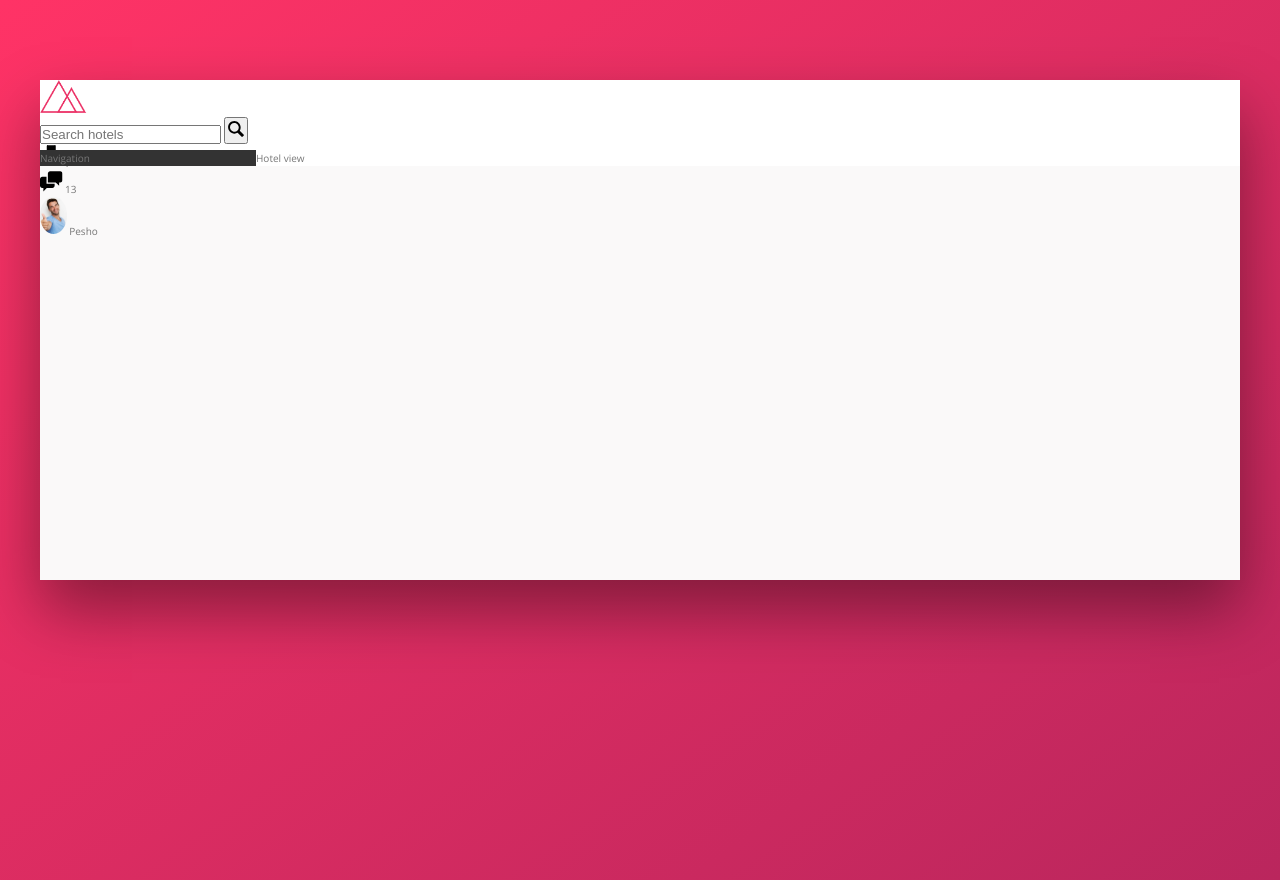
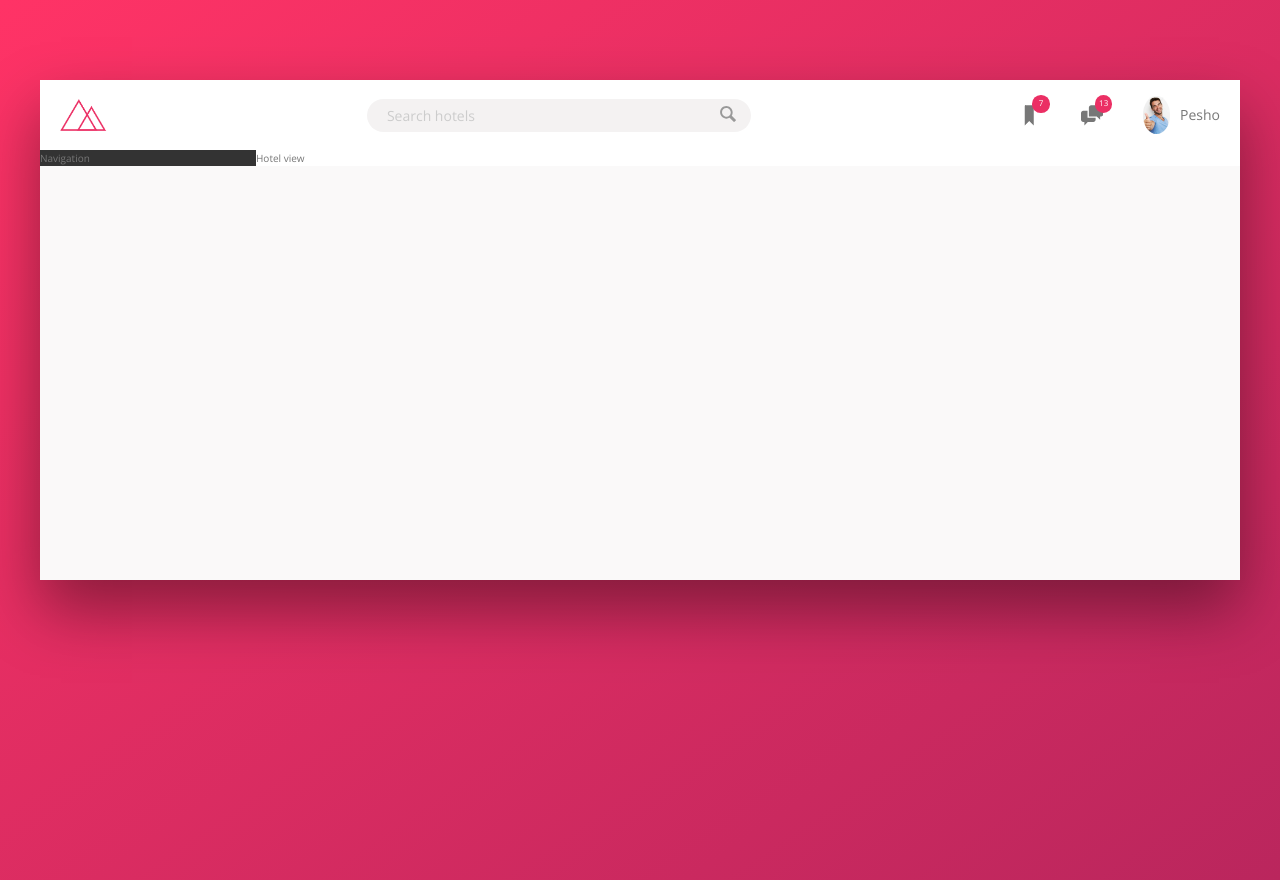
Before and after one commit to ViktorGeorgiev98/TrilloProject, a website: page index.html in a window 1280 px wide. Drawn offline with nearby package versions, Linux system fonts and the light colour scheme.

Commit message:
finished the header

```diff
--- a/index.html
+++ b/index.html
@@ -24,13 +24,13 @@
                 </form>
 
                 <nav class="user-nav">
-                    <div class="user-nav__nav__icon-box">
+                    <div class="user-nav__icon-box">
                         <svg class="user-nav__icon">
                             <use xlink:href="img/sprite.svg#icon-bookmark"></use>
                         </svg>
                         <span class="user-nav__notification">7</span>
                     </div>
-                    <div class="user-nav__nav__icon-box">
+                    <div class="user-nav__icon-box">
                         <svg class="user-nav__icon">
                             <use xlink:href="img/sprite.svg#icon-chat"></use>
                         </svg>
--- a/sass/_components.scss
+++ b/sass/_components.scss
@@ -2,6 +2,7 @@
 //  LOGO
 .logo {
     height: 3.25rem;
+    margin-left: 2rem;
 }
 
 
@@ -9,46 +10,117 @@
 // ////////////////////////////
 //  SEARCH BOX
 .search {
+    flex: 0 0 40%;
+    display: flex;
+    justify-content: center;
+    align-items: center;
+
     &__input {
+        font-family: inherit; // need to do it here because it is not auto taken
+        font-size: inherit;
+        color: inherit;
+        background-color: var(--color-grey-light-2);
+        border: none;
+        padding: 0.7rem 2rem;
+        border-radius: 100px;
+        width: 80%;
+        transition: all 0.4s;
+        margin-right: -3.25rem;
 
+        &:focus {
+            outline: none;
+            width: 100%;
+            background-color: var(--color-grey-light-3);
+        }
+
+        &::-webkit-input-placeholder {
+            font-weight: 100;
+            color: var(--color-grey-light-4);
+
+        }
+    }
+
+    &__input:focus + &__button {
+        background-color: var(--color-grey-light-3);
     }
 
     &__button {
+        border: none;
+        background-color: var(--color-grey-light-2);
+        transition: all 0.2s;
 
+        &:focus {
+            outline: none;
+        }
+
+        &:active {
+            transform: translateY(4px);
+        }
     }
 
     &__icon {
         height: 2rem;
         width: 2rem;
+        fill: var(--color-grey-dark-3); // this is how you change the color of svg's
     }
 }
 
 // ////////////////////////////
 //  USER NAVIGATION
 .user-nav {
+    display: flex;
+    align-self: stretch;
+    align-items: center;
+    // gap: 1rem;
+
+    & > * {
+        padding: 0 2rem;
+        cursor: pointer;
+        height: 100%;
+        display: flex;
+        align-items: center;
+    }
+
+    & > *:hover {
+        background-color: var(--color-grey-light-2);
+    }
+
     &__icon-box {
-
+        position: relative;
     }
 
     &__icon {
         height: 2.25rem;
         width: 2.25rem;
+        fill: var(--color-grey-dark-2);
     }
 
     &__notification {
-
+        font-size: 0.8rem;
+        height: 1.75rem;
+        width: 1.75rem;
+        border-radius: 50%;
+        background-color: var(--color-primary);
+        color: #fff;
+        position: absolute;
+        top: 1.5rem;
+        right: 1.1rem;
+        display: flex;
+        justify-content: center;
+        align-items: center;
     }
 
-    &__user {
+    // &__user {
 
-    }
+    // }
 
     &__user-photo {
         height: 3.75rem;
         border-radius: 50%;
+        margin-right: 1rem;
     }
 
-    &__user-name {
+    // &__user-name {
 
-    }
+    // }
 }
--- a/sass/_layout.scss
+++ b/sass/_layout.scss
@@ -10,6 +10,10 @@
     height: 7rem;
     background-color: #fff;
     border-bottom: var(--color-grey-light-2);
+    display: flex;
+    justify-content: space-between;
+    align-items: center;
+    font-size: 1.4rem;
 }
 
 .content {
```
Also changed, not shown: css/style.css.
